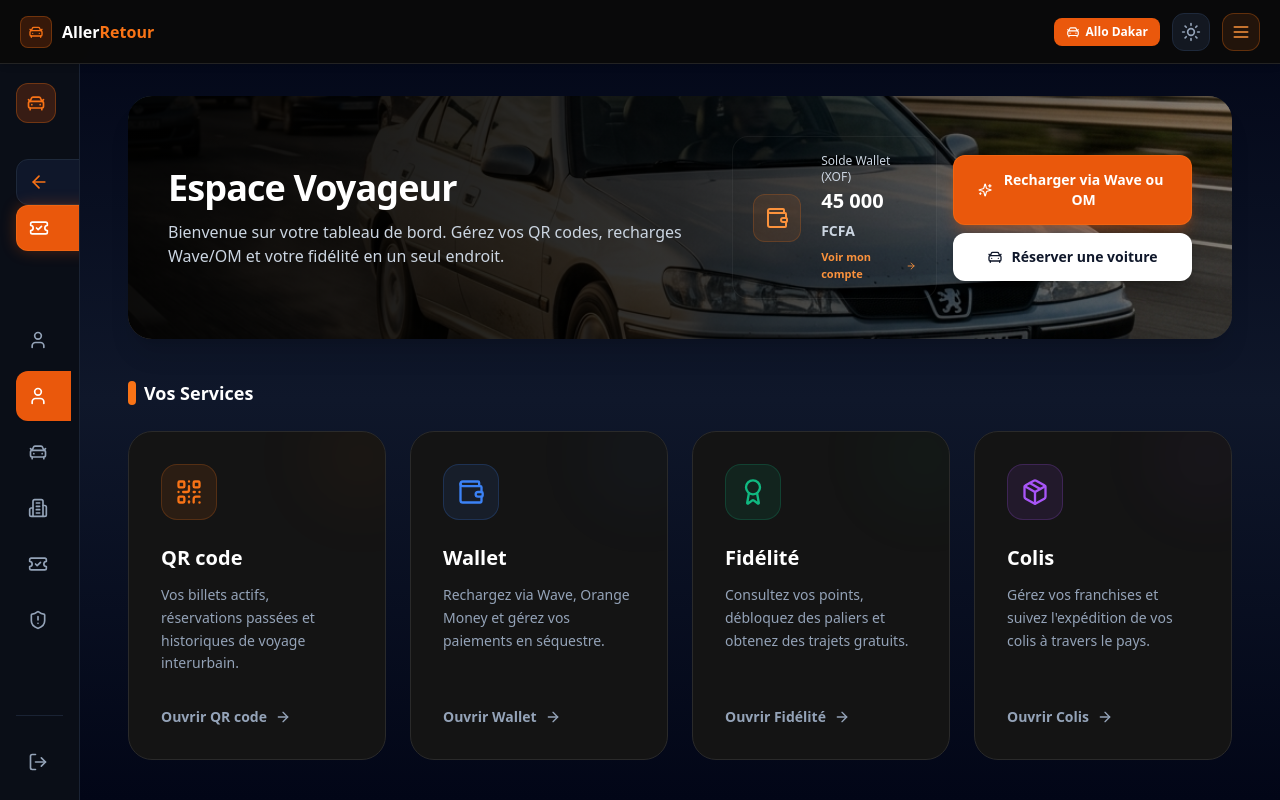
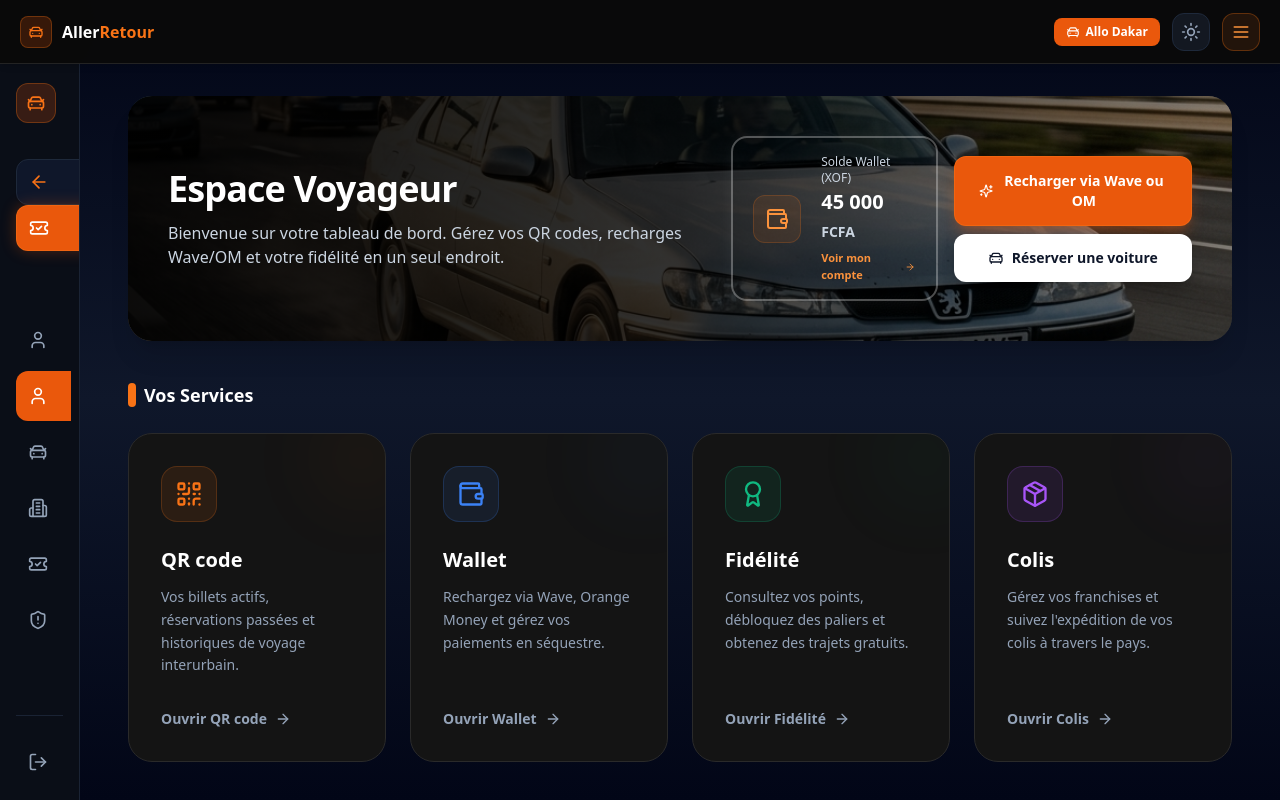
Before and after one commit to migini10/Aller-Retour, a Next.js app in the folder apps/web/: page /dashboard/client in a window 1280 px wide. Built offline with nearby package versions, Linux system fonts and the light colour scheme; no server answers.

Commit message:
style(client): brighten and stylize wallet card border

```diff
--- a/apps/web/src/app/dashboard/client/page.tsx
+++ b/apps/web/src/app/dashboard/client/page.tsx
@@ -72,8 +72,8 @@ export default function ClientDashboard() {
             </div>
 
             <div className="flex flex-col sm:flex-row items-stretch sm:items-center gap-4 w-full lg:w-auto">
-              {/* Wallet Card - Totalement transparent */}
-              <div className="w-full sm:w-auto bg-black/5 border border-white/5 px-5 py-4 rounded-2xl flex items-center justify-between sm:justify-start gap-5 shadow-sm transition-all hover:bg-black/10">
+              {/* Wallet Card - Totalement transparent avec bordure élégante */}
+              <div className="w-full sm:w-auto bg-black/5 border-2 border-white/30 hover:border-white/50 px-5 py-4 rounded-2xl flex items-center justify-between sm:justify-start gap-5 shadow-[0_0_15px_rgba(255,255,255,0.05)] transition-all hover:bg-black/10">
                 <div className="w-12 h-12 rounded-xl bg-orange-500/10 flex items-center justify-center shrink-0 border border-orange-500/20">
                   <Wallet className="w-6 h-6 text-orange-400" />
                 </div>
```
